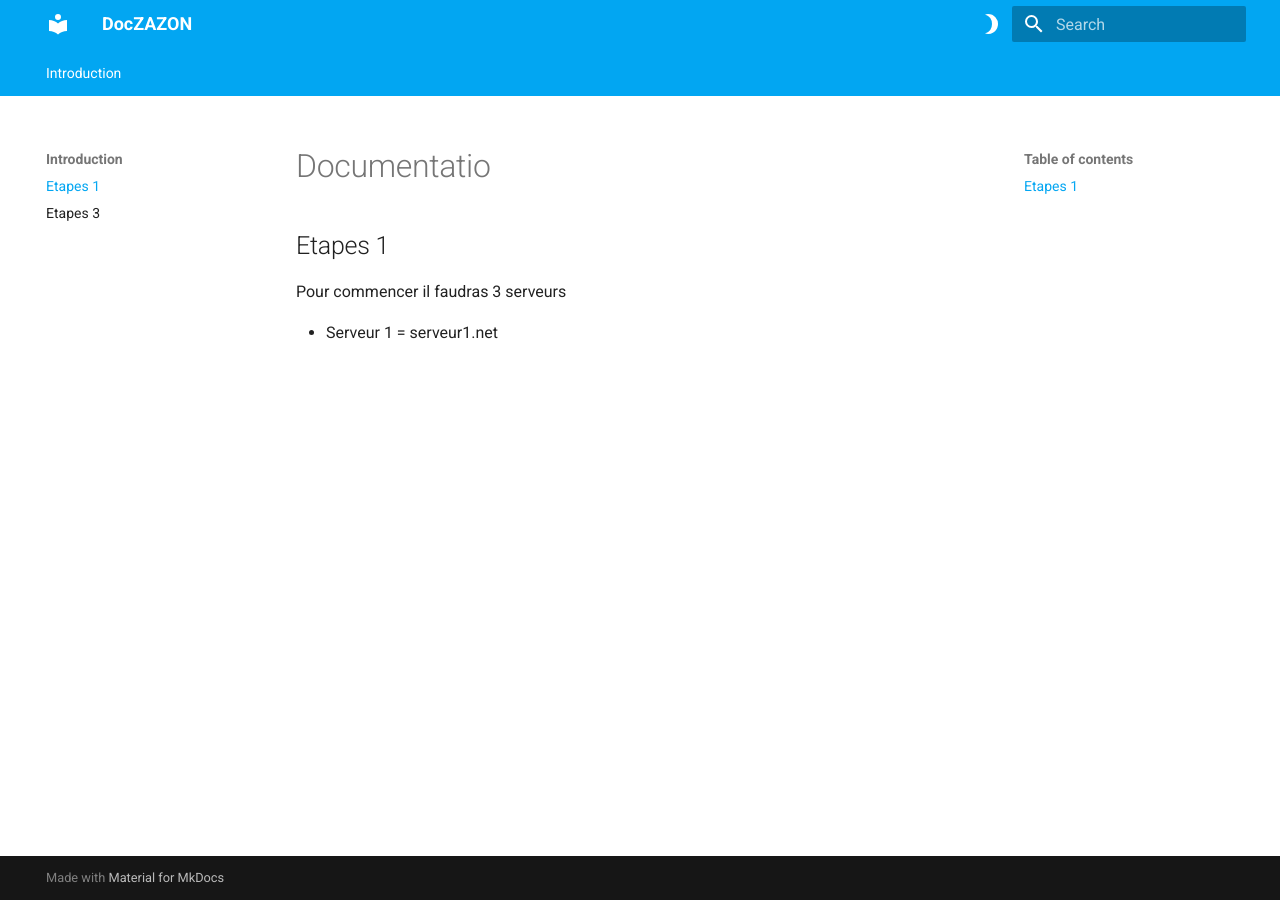
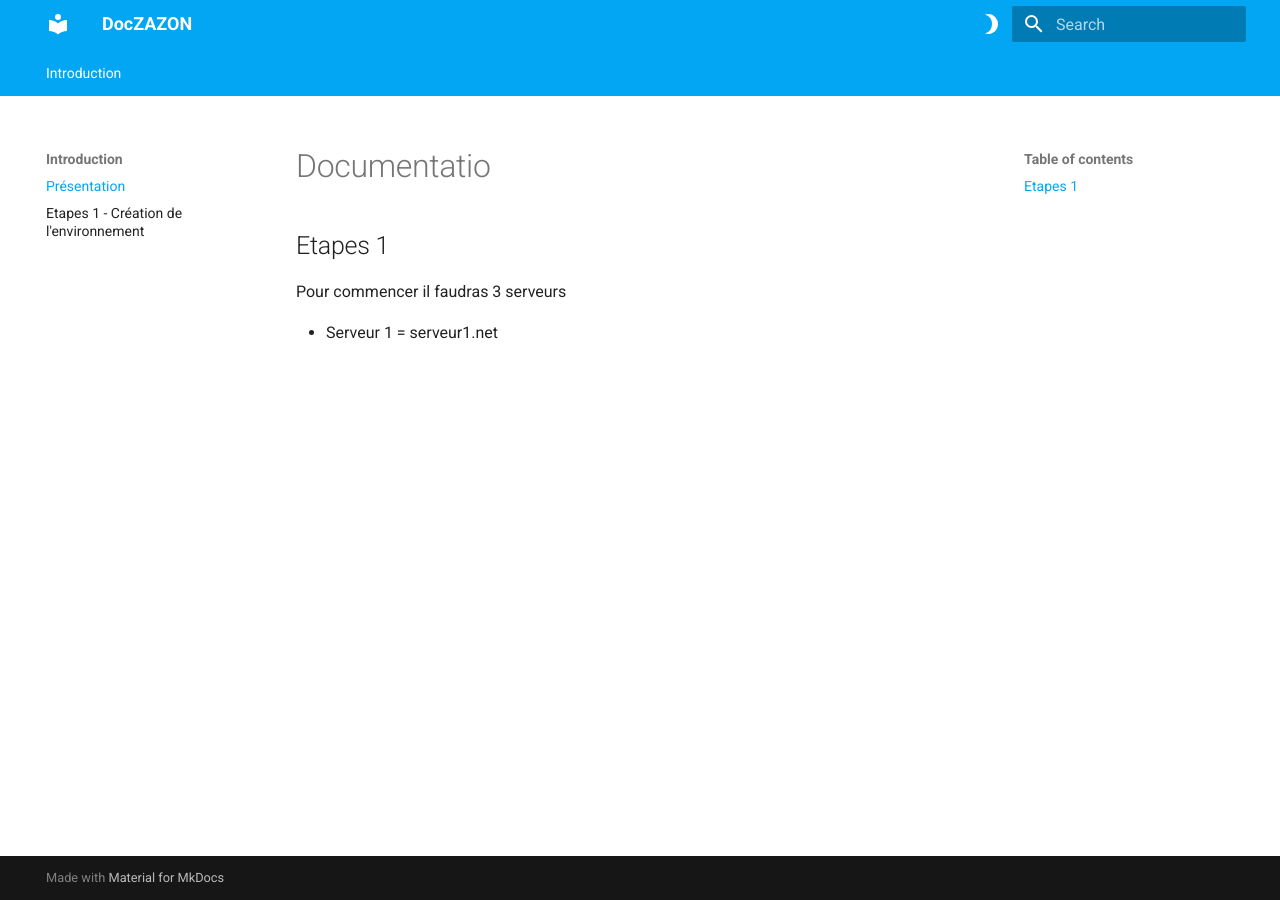
Before and after one commit to JasonVachier/SAE203, an MkDocs documentation site: the page built from docs/index.md, in a window 1280 px wide. Built offline with MkDocs 1.6.1 and Material for MkDocs 9.7.7, drawn with Linux system fonts in a browser that asks for light colours.

Commit message:
Push test

```diff
--- a/mkdocs.yml
+++ b/mkdocs.yml
@@ -2,9 +2,9 @@ site_name: DocZAZON
 
 nav:
   - Introduction:
-    - "Etapes 1" : "index.md"
+    - "Présentation" : "index.md"
 
-    - "Etapes 3" : "Etape1.md"
+    - "Etapes 1 - Création de l'environnement" : "Etape1.md"
 
 
 
```
